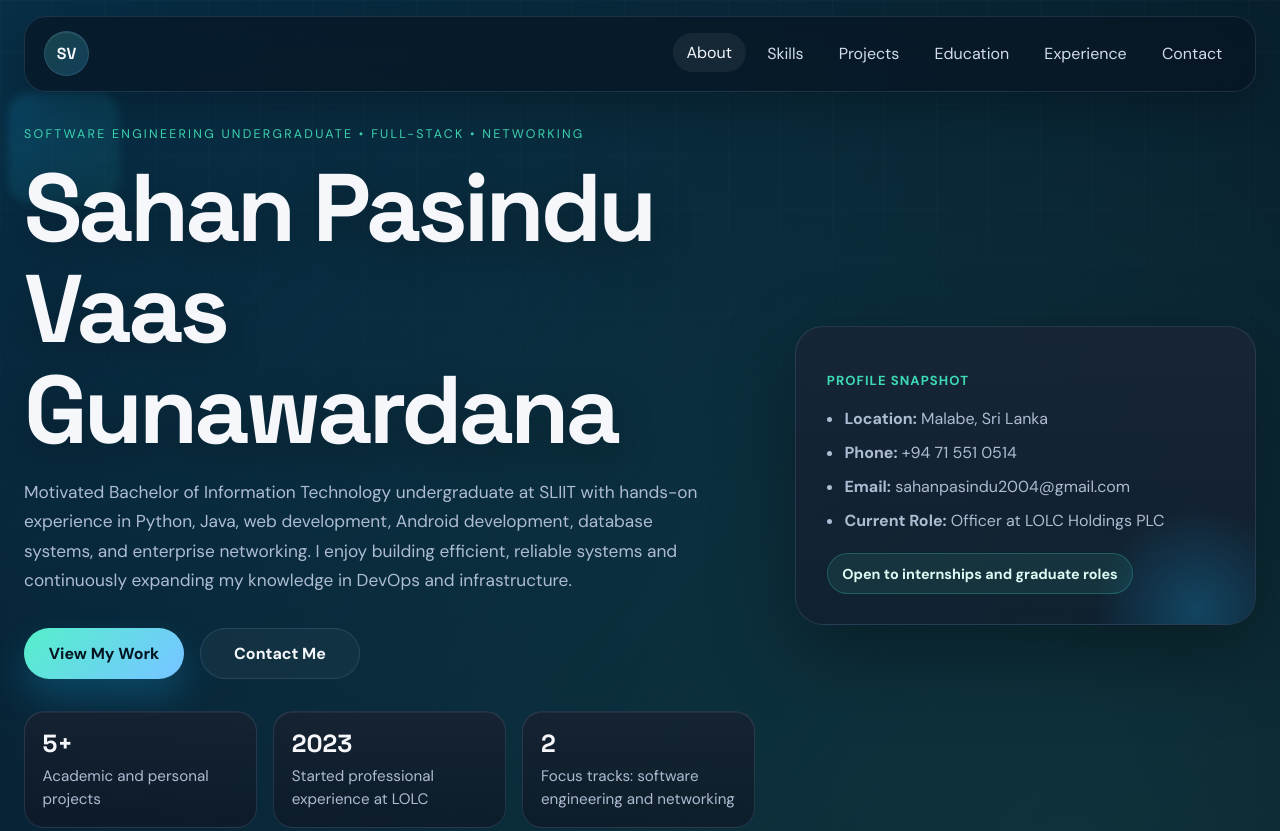
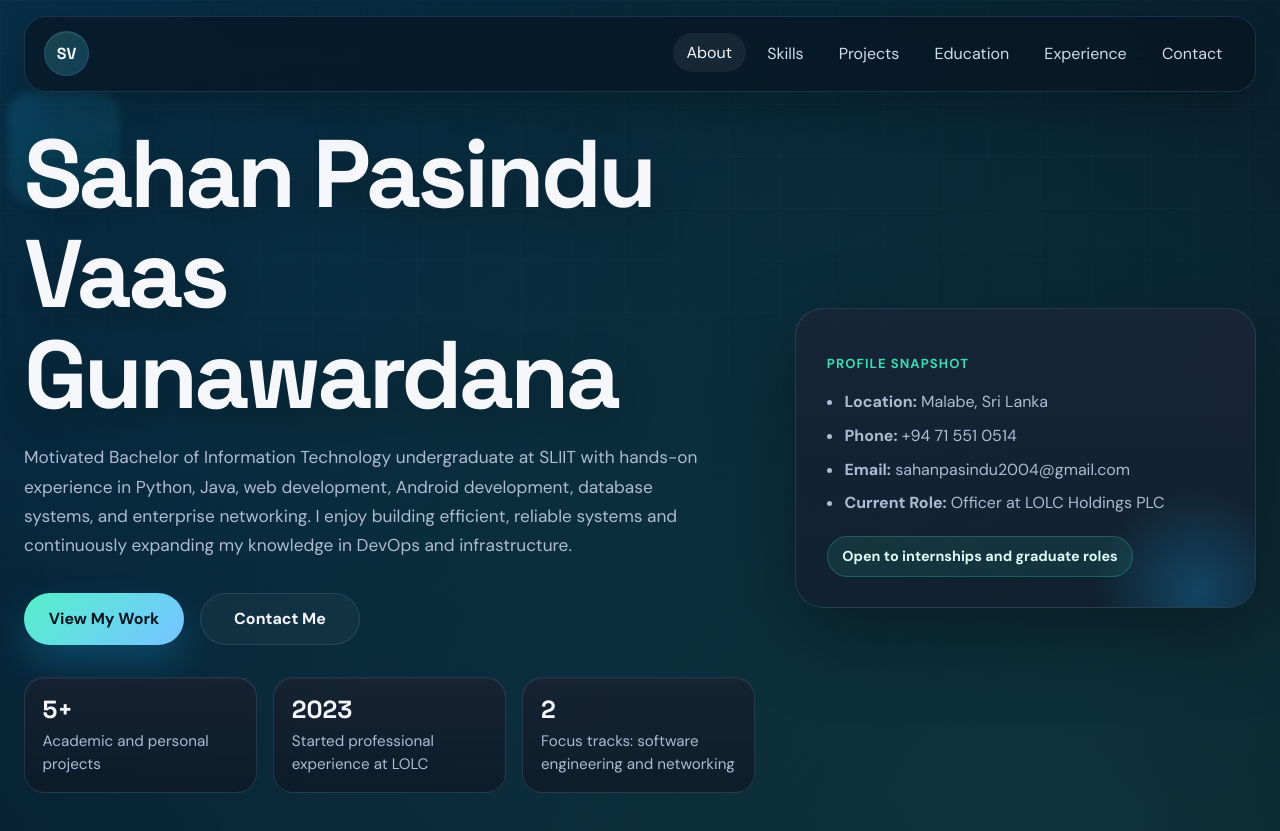
Before and after one commit to VaasVenator/My-Portfolio, a plain HTML site: page index.html in a window 1280 px wide. Shown: the top 831 px of the page. Drawn offline with Linux system fonts and the light colour scheme.

Commit message:
topics rewrote

```diff
--- a/index.html
+++ b/index.html
@@ -33,7 +33,6 @@
       <main id="top">
         <section class="hero section">
           <div class="hero-copy">
-            <p class="eyebrow">Software Engineering Undergraduate • Full-Stack • Networking</p>
             <h1>Sahan Pasindu Vaas Gunawardana</h1>
             <p class="hero-text">
               Motivated Bachelor of Information Technology undergraduate at
```
